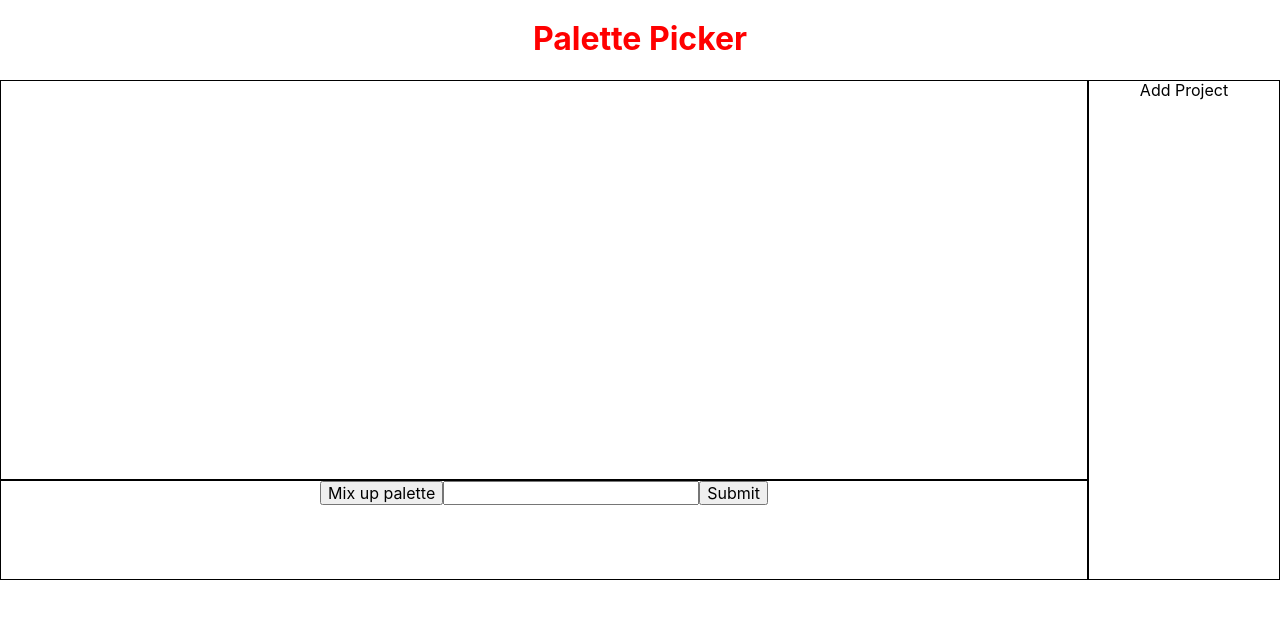
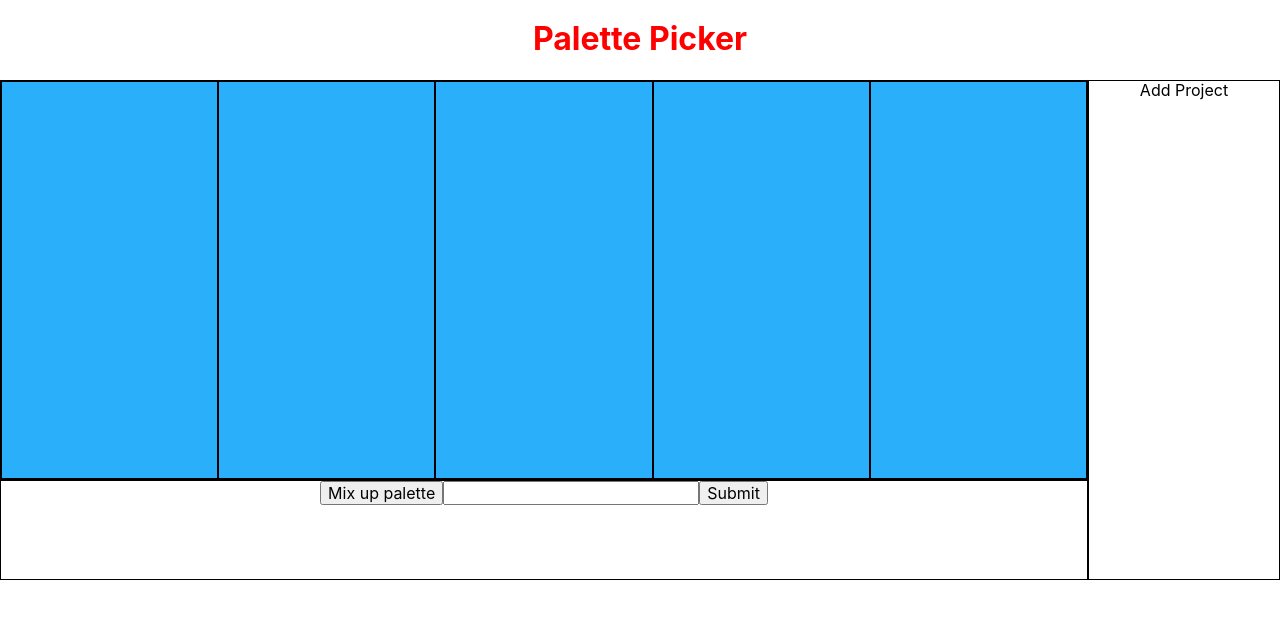
Before and after one commit to TomWilhoit/palette-picker, a React (Create React App) app: page / in a window 1280 px wide. Shown: the top 618 px of the page. Built offline with nearby package versions, Linux system fonts and the light colour scheme; no server answers.

Commit message:
Adds format for Palette Picker section

```diff
--- a/src/Components/Body/Body.js
+++ b/src/Components/Body/Body.js
@@ -6,9 +6,9 @@ import { Control} from '../../Containers/Control/Control'
 export const Body = () => {
   return(
     <div className='body'>
-      <div className='palette-picker'><PalettePicker /></div>
-      <div className='projects'><Projects /></div>
-      <div className='control'><Control /></div>
+      <div className='palette-picker-container'><PalettePicker /></div>
+      <div className='projects-container'><Projects /></div>
+      <div className='control-container'><Control /></div>
     </div>
   )
 }
--- a/src/Components/Body/_body.scss
+++ b/src/Components/Body/_body.scss
@@ -9,17 +9,17 @@
   width: 100%;
 }
 
-.palette-picker {
+.palette-picker-container {
   border: 1px solid black;
   grid-area: palette;
 }
 
-.projects {
+.projects-container {
   border: 1px solid black;
   grid-area: projects;
 }
 
-.control {
+.control-container {
   border: 1px solid black;
   grid-area: control;
 }
--- a/src/Containers/App/_app.scss
+++ b/src/Containers/App/_app.scss
@@ -1,3 +1,8 @@
+* {
+  box-sizing: border-box;
+  margin: 0;
+}
+
 .App {
   text-align: center;
 }
--- a/src/Containers/PalettePicker/PalettePicker.js
+++ b/src/Containers/PalettePicker/PalettePicker.js
@@ -13,7 +13,7 @@ export class PalettePicker extends Component {
     const backgroundColor = { backgroundColor: `#${color}` };
 
     return(
-      <main>
+      <main className='palette-picker'>
         <div className='color-box color1' style={backgroundColor}></div>
         <div className='color-box color2' style={backgroundColor}></div>
         <div className='color-box color3' style={backgroundColor}></div>
--- a/src/Containers/PalettePicker/_palettePicker.scss
+++ b/src/Containers/PalettePicker/_palettePicker.scss
@@ -1,4 +1,11 @@
+.palette-picker {
+  height: 100%;
+  width: 100%;
+}
+
 .color-box {
+  border: 1px solid black;
+  display: inline-block;
   height: 100%;
   width: 20%;
 }
```
